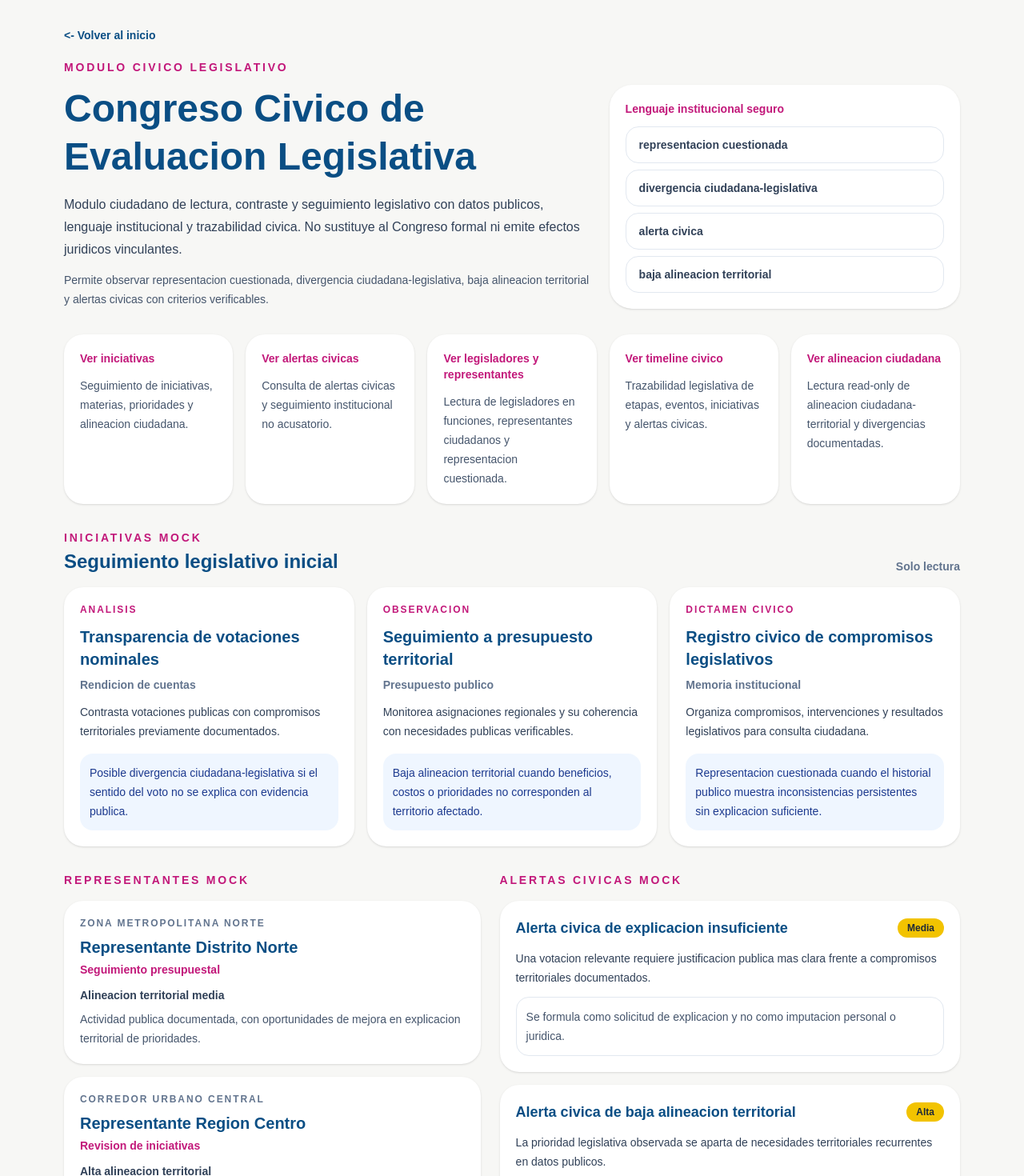
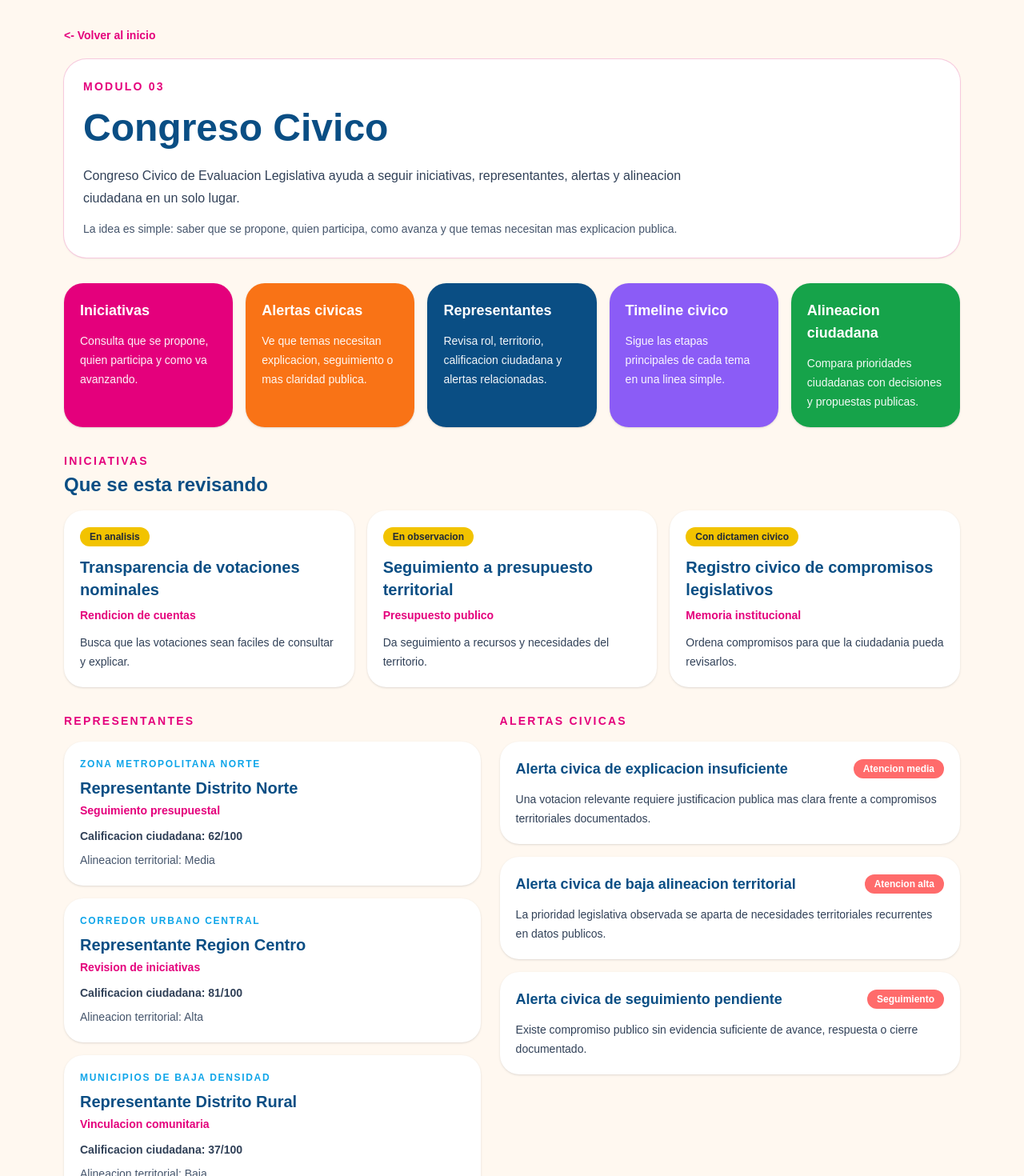
Before and after one commit to TecnocraciaParticipativaMexico/Plataforma, a Next.js app in the folder web/: page /congreso-civico in a window 1280 px wide. Shown: the top 1470 px of the page at 80% size. Built offline with nearby package versions, Linux system fonts and the light colour scheme.

Commit message:
style: simplify Congreso Civico landing copy and colors

```diff
--- a/web/app/congreso-civico/page.tsx
+++ b/web/app/congreso-civico/page.tsx
@@ -2,98 +2,85 @@ import Link from "next/link";
 import {
   alertasCongresoCivico,
   iniciativasCongresoCivico,
-  lenguajeSeguroCongresoCivico,
   propositoCongresoCivico,
   representantesCongresoCivico,
   timelineCongresoCivico,
 } from "../lib/congresoCivico";
 
 const estadoLabel = {
-  observacion: "Observacion",
-  analisis: "Analisis",
-  dictamen: "Dictamen civico",
+  observacion: "En observacion",
+  analisis: "En analisis",
+  dictamen: "Con dictamen civico",
 };
 
 const alineacionLabel = {
-  alta: "Alta alineacion territorial",
-  media: "Alineacion territorial media",
-  baja: "Baja alineacion territorial",
+  alta: "Alta",
+  media: "Media",
+  baja: "Baja",
 };
 
 const severidadLabel = {
-  informativa: "Informativa",
-  media: "Media",
-  alta: "Alta",
+  informativa: "Seguimiento",
+  media: "Atencion media",
+  alta: "Atencion alta",
 };
 
 const accesosCongresoCivico = [
   {
     href: "/congreso-civico/iniciativas",
-    titulo: "Ver iniciativas",
-    descripcion: "Seguimiento de iniciativas, materias, prioridades y alineacion ciudadana.",
+    titulo: "Iniciativas",
+    descripcion: "Consulta que se propone, quien participa y como va avanzando.",
+    color: "bg-[#E4007C] text-white",
   },
   {
     href: "/congreso-civico/alertas",
-    titulo: "Ver alertas civicas",
-    descripcion: "Consulta de alertas civicas y seguimiento institucional no acusatorio.",
+    titulo: "Alertas civicas",
+    descripcion: "Ve que temas necesitan explicacion, seguimiento o mas claridad publica.",
+    color: "bg-[#F97316] text-white",
   },
   {
     href: "/congreso-civico/legisladores",
-    titulo: "Ver legisladores y representantes",
-    descripcion:
-      "Lectura de legisladores en funciones, representantes ciudadanos y representacion cuestionada.",
+    titulo: "Representantes",
+    descripcion: "Revisa rol, territorio, calificacion ciudadana y alertas relacionadas.",
+    color: "bg-[#0A4E84] text-white",
   },
   {
     href: "/congreso-civico/timeline",
-    titulo: "Ver timeline civico",
-    descripcion: "Trazabilidad legislativa de etapas, eventos, iniciativas y alertas civicas.",
+    titulo: "Timeline civico",
+    descripcion: "Sigue las etapas principales de cada tema en una linea simple.",
+    color: "bg-[#8B5CF6] text-white",
   },
   {
     href: "/congreso-civico/alineacion",
-    titulo: "Ver alineacion ciudadana",
-    descripcion: "Lectura read-only de alineacion ciudadana-territorial y divergencias documentadas.",
+    titulo: "Alineacion ciudadana",
+    descripcion: "Compara prioridades ciudadanas con decisiones y propuestas publicas.",
+    color: "bg-[#16A34A] text-white",
   },
 ] as const;
 
 export default function CongresoCivicoPage() {
   return (
-    <main className="min-h-screen bg-[#F7F7F5] text-[#0A4E84]">
+    <main className="min-h-screen bg-[#FFF8F0] text-[#0A4E84]">
       <div className="mx-auto max-w-6xl px-4 py-8">
-        <Link href="/" className="mb-5 inline-block text-sm font-semibold">
+        <Link href="/" className="mb-5 inline-block text-sm font-semibold text-[#E4007C]">
           {"<-"} Volver al inicio
         </Link>
 
-        <section className="mb-8 grid gap-6 lg:grid-cols-[1.2fr_0.8fr] lg:items-end">
-          <div>
-            <div className="mb-3 text-sm font-semibold uppercase tracking-[0.2em] text-[#C2187A]">
-              Modulo civico legislativo
+        <section className="mb-8 rounded-[28px] bg-white p-6 shadow-sm ring-1 ring-[#F7C9DD]">
+          <div className="mb-3 text-sm font-bold uppercase tracking-[0.16em] text-[#E4007C]">
+            Modulo 03
           </div>
           <h1 className="max-w-3xl text-4xl font-bold leading-tight md:text-5xl">
-              {propositoCongresoCivico.titulo}
+            Congreso Civico
           </h1>
           <p className="mt-4 max-w-3xl text-base leading-7 text-slate-700">
-              {propositoCongresoCivico.descripcion}
+            {propositoCongresoCivico.titulo} ayuda a seguir iniciativas, representantes,
+            alertas y alineacion ciudadana en un solo lugar.
           </p>
           <p className="mt-3 max-w-3xl text-sm leading-6 text-slate-600">
-              {propositoCongresoCivico.alcance}
+            La idea es simple: saber que se propone, quien participa, como avanza y que temas
+            necesitan mas explicacion publica.
           </p>
-          </div>
-
-          <div className="rounded-[28px] bg-white p-5 shadow-sm">
-            <div className="mb-3 text-sm font-bold text-[#C2187A]">
-              Lenguaje institucional seguro
-            </div>
-            <div className="grid gap-2">
-              {lenguajeSeguroCongresoCivico.map((termino) => (
-                <div
-                  key={termino}
-                  className="rounded-2xl border border-slate-200 px-4 py-3 text-sm font-semibold text-slate-700"
-                >
-                  {termino}
-                </div>
-              ))}
-            </div>
-          </div>
         </section>
 
         <section className="mb-8 grid gap-4 md:grid-cols-2 xl:grid-cols-5">
@@ -101,10 +88,10 @@ export default function CongresoCivicoPage() {
             <Link
               key={acceso.href}
               href={acceso.href}
-              className="rounded-[24px] bg-white p-5 shadow-sm transition hover:-translate-y-0.5 hover:shadow-md"
+              className={`${acceso.color} rounded-[24px] p-5 shadow-sm transition hover:-translate-y-0.5 hover:shadow-md`}
             >
-              <div className="text-sm font-bold text-[#C2187A]">{acceso.titulo}</div>
-              <p className="mt-3 text-sm leading-6 text-slate-600">{acceso.descripcion}</p>
+              <div className="text-lg font-bold">{acceso.titulo}</div>
+              <p className="mt-3 text-sm leading-6 opacity-95">{acceso.descripcion}</p>
             </Link>
           ))}
         </section>
@@ -112,25 +99,27 @@ export default function CongresoCivicoPage() {
         <section className="mb-8">
           <div className="mb-4 flex items-end justify-between gap-4">
             <div>
-              <div className="text-sm font-semibold uppercase tracking-[0.2em] text-[#C2187A]">
-                Iniciativas mock
+              <div className="text-sm font-bold uppercase tracking-[0.16em] text-[#E4007C]">
+                Iniciativas
               </div>
-              <h2 className="mt-1 text-2xl font-bold">Seguimiento legislativo inicial</h2>
+              <h2 className="mt-1 text-2xl font-bold">Que se esta revisando</h2>
             </div>
-            <div className="text-sm font-semibold text-slate-500">Solo lectura</div>
           </div>
 
           <div className="grid gap-4 md:grid-cols-3">
-            {iniciativasCongresoCivico.map((iniciativa) => (
+            {iniciativasCongresoCivico.map((iniciativa, index) => (
               <article key={iniciativa.id} className="rounded-[24px] bg-white p-5 shadow-sm">
-                <div className="mb-3 text-xs font-bold uppercase tracking-[0.16em] text-[#C2187A]">
+                <div className="mb-3 inline-flex rounded-full bg-[#F2C300] px-3 py-1 text-xs font-bold text-[#1F2937]">
                   {estadoLabel[iniciativa.estado]}
                 </div>
                 <h3 className="text-xl font-bold text-[#0A4E84]">{iniciativa.titulo}</h3>
-                <p className="mt-2 text-sm font-semibold text-slate-500">{iniciativa.tema}</p>
-                <p className="mt-3 text-sm leading-6 text-slate-700">{iniciativa.descripcion}</p>
-                <p className="mt-4 rounded-2xl bg-blue-50 p-3 text-sm leading-6 text-blue-900">
-                  {iniciativa.riesgoInstitucional}
+                <p className="mt-2 text-sm font-semibold text-[#E4007C]">{iniciativa.tema}</p>
+                <p className="mt-3 text-sm leading-6 text-slate-700">
+                  {index === 0
+                    ? "Busca que las votaciones sean faciles de consultar y explicar."
+                    : index === 1
+                      ? "Da seguimiento a recursos y necesidades del territorio."
+                      : "Ordena compromisos para que la ciudadania pueda revisarlos."}
                 </p>
               </article>
             ))}
@@ -139,58 +128,57 @@ export default function CongresoCivicoPage() {
 
         <section className="mb-8 grid gap-6 lg:grid-cols-[0.95fr_1.05fr]">
           <div>
-            <div className="mb-4 text-sm font-semibold uppercase tracking-[0.2em] text-[#C2187A]">
-              Representantes mock
+            <div className="mb-4 text-sm font-bold uppercase tracking-[0.16em] text-[#E4007C]">
+              Representantes
             </div>
             <div className="space-y-4">
               {representantesCongresoCivico.map((representante) => (
                 <article key={representante.id} className="rounded-[24px] bg-white p-5 shadow-sm">
-                  <div className="text-xs font-bold uppercase tracking-[0.16em] text-slate-500">
+                  <div className="text-xs font-bold uppercase tracking-[0.14em] text-[#0EA5E9]">
                     {representante.territorio}
                   </div>
                   <h3 className="mt-2 text-xl font-bold">{representante.nombre}</h3>
-                  <p className="mt-1 text-sm font-semibold text-[#C2187A]">{representante.rol}</p>
+                  <p className="mt-1 text-sm font-semibold text-[#E4007C]">{representante.rol}</p>
                   <p className="mt-3 text-sm font-bold text-slate-700">
-                    {alineacionLabel[representante.alineacionTerritorial]}
+                    Calificacion ciudadana: {representante.indiceAlineacionCiudadana}/100
                   </p>
-                  <p className="mt-2 text-sm leading-6 text-slate-600">{representante.observacion}</p>
+                  <p className="mt-2 text-sm leading-6 text-slate-600">
+                    Alineacion territorial: {alineacionLabel[representante.alineacionTerritorial]}
+                  </p>
                 </article>
               ))}
             </div>
           </div>
 
           <div>
-            <div className="mb-4 text-sm font-semibold uppercase tracking-[0.2em] text-[#C2187A]">
-              Alertas civicas mock
+            <div className="mb-4 text-sm font-bold uppercase tracking-[0.16em] text-[#E4007C]">
+              Alertas civicas
             </div>
             <div className="space-y-4">
               {alertasCongresoCivico.map((alerta) => (
                 <article key={alerta.id} className="rounded-[24px] bg-white p-5 shadow-sm">
                   <div className="flex items-center justify-between gap-3">
                     <h3 className="text-lg font-bold">{alerta.tipo}</h3>
-                    <span className="rounded-full bg-[#F2C300] px-3 py-1 text-xs font-bold text-[#1F2937]">
+                    <span className="rounded-full bg-[#FF6B6B] px-3 py-1 text-xs font-bold text-white">
                       {severidadLabel[alerta.severidad]}
                     </span>
                   </div>
                   <p className="mt-3 text-sm leading-6 text-slate-700">{alerta.descripcion}</p>
-                  <p className="mt-3 rounded-2xl border border-slate-200 p-3 text-sm leading-6 text-slate-600">
-                    {alerta.criterioSeguro}
-                  </p>
                 </article>
               ))}
             </div>
           </div>
         </section>
 
-        <section className="rounded-[28px] bg-white p-6 shadow-sm">
-          <div className="mb-4 text-sm font-semibold uppercase tracking-[0.2em] text-[#C2187A]">
-            Timeline basico
+        <section className="rounded-[28px] bg-[#0A4E84] p-6 text-white shadow-sm">
+          <div className="mb-4 text-sm font-bold uppercase tracking-[0.16em] text-[#F2C300]">
+            Como avanza
           </div>
           <div className="grid gap-4 md:grid-cols-4">
             {timelineCongresoCivico.map((item) => (
-              <div key={item.id} className="rounded-2xl border border-slate-200 p-4">
-                <h3 className="font-bold text-[#0A4E84]">{item.fase}</h3>
-                <p className="mt-2 text-sm leading-6 text-slate-600">{item.descripcion}</p>
+              <div key={item.id} className="rounded-2xl bg-white/10 p-4">
+                <h3 className="font-bold">{item.fase}</h3>
+                <p className="mt-2 text-sm leading-6 text-white/85">{item.descripcion}</p>
               </div>
             ))}
           </div>
```
Lines whose indentation alone changed are shown as unchanged.
